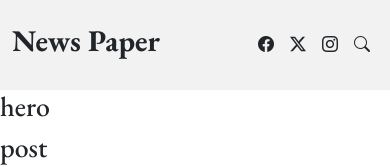
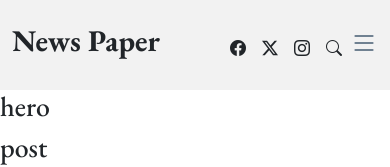
Before and after one commit to duvindunishad/newsapp, a Next.js app: page / in a window 390 px wide. Shown: the top 167 px of the page. Built offline with nearby package versions, Linux system fonts and the light colour scheme.

Commit message:
mobile responsive

```diff
--- a/src/components/Header.tsx
+++ b/src/components/Header.tsx
@@ -8,10 +8,17 @@ import SearchForm from './SearchForm';
 
 export default function Header() {
     const [open, setOpen] = useState(false);
+    const [on, setOn] = useState(false);
     const handleFormOpen = (e: Event | any) =>{
         e.preventDefault();
         setOpen(!open);
-    }
+    };
+
+    const handleToggleMenu = () =>{
+        setOn(!on);
+        const body: HTMLElement | any = document.querySelector('body');
+        body.classList.toggle('mobile-nav-active');
+    };
   return (
     <header id='header' className='header d-flex align-items-center fixed-top'>
         <div className="container-fluid container-xl d-flex align-items-center justify-content-between" >
@@ -25,6 +32,13 @@ export default function Header() {
                 <a className='mx-2 js-search-open' onClick={handleFormOpen}>
                     <span className='bi-search'></span>
                 </a>
+                {
+                    on ? (
+                        <i className='bi bi-x mobile-nav-toggle' onClick={handleToggleMenu}></i>
+                    ):(
+                        <i className='bi bi-list mobile-nav-toggle' onClick={handleToggleMenu}></i>
+                    )
+                }
                 <SearchForm active={open} formOpen={handleFormOpen}/>
             </div>
         </div>
```
